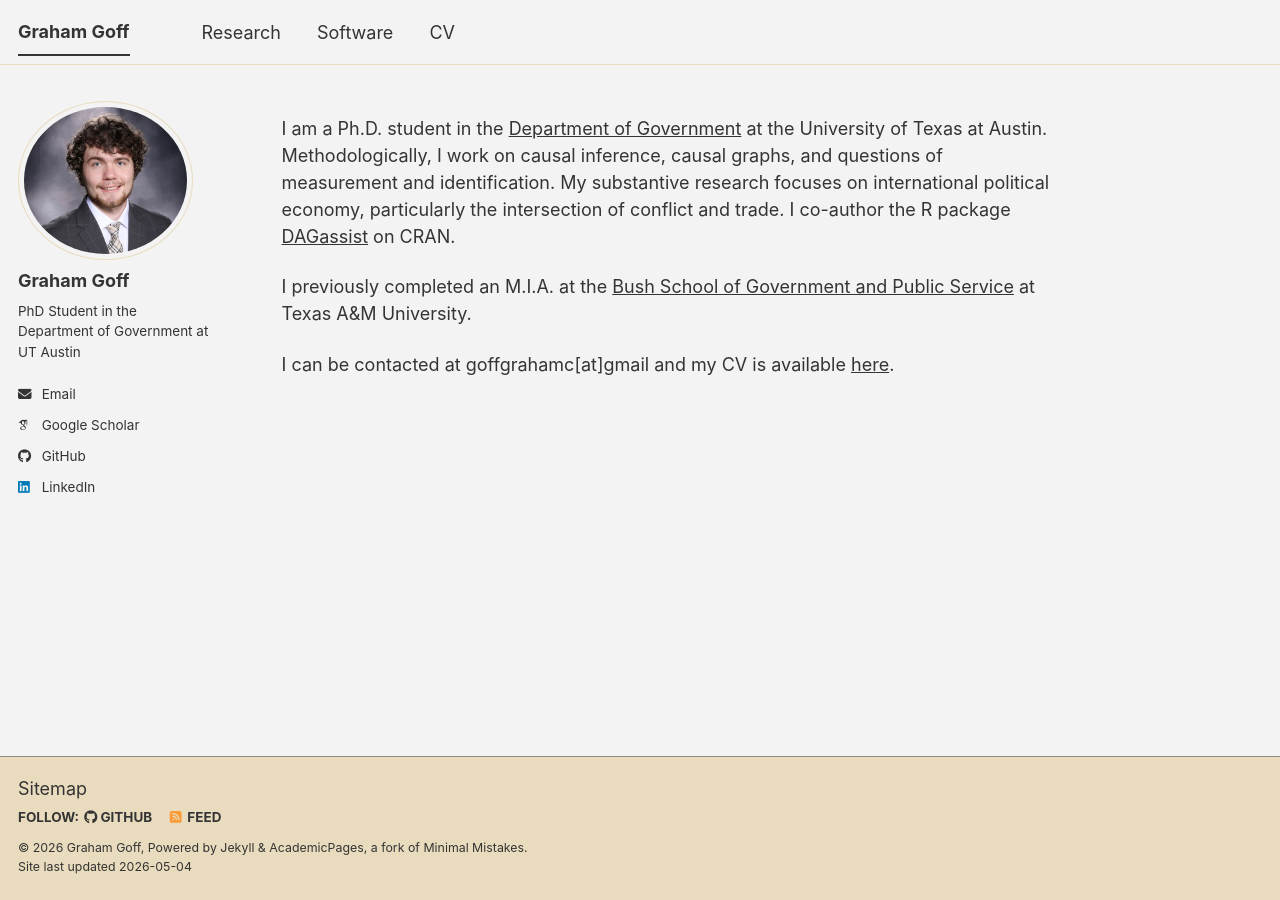
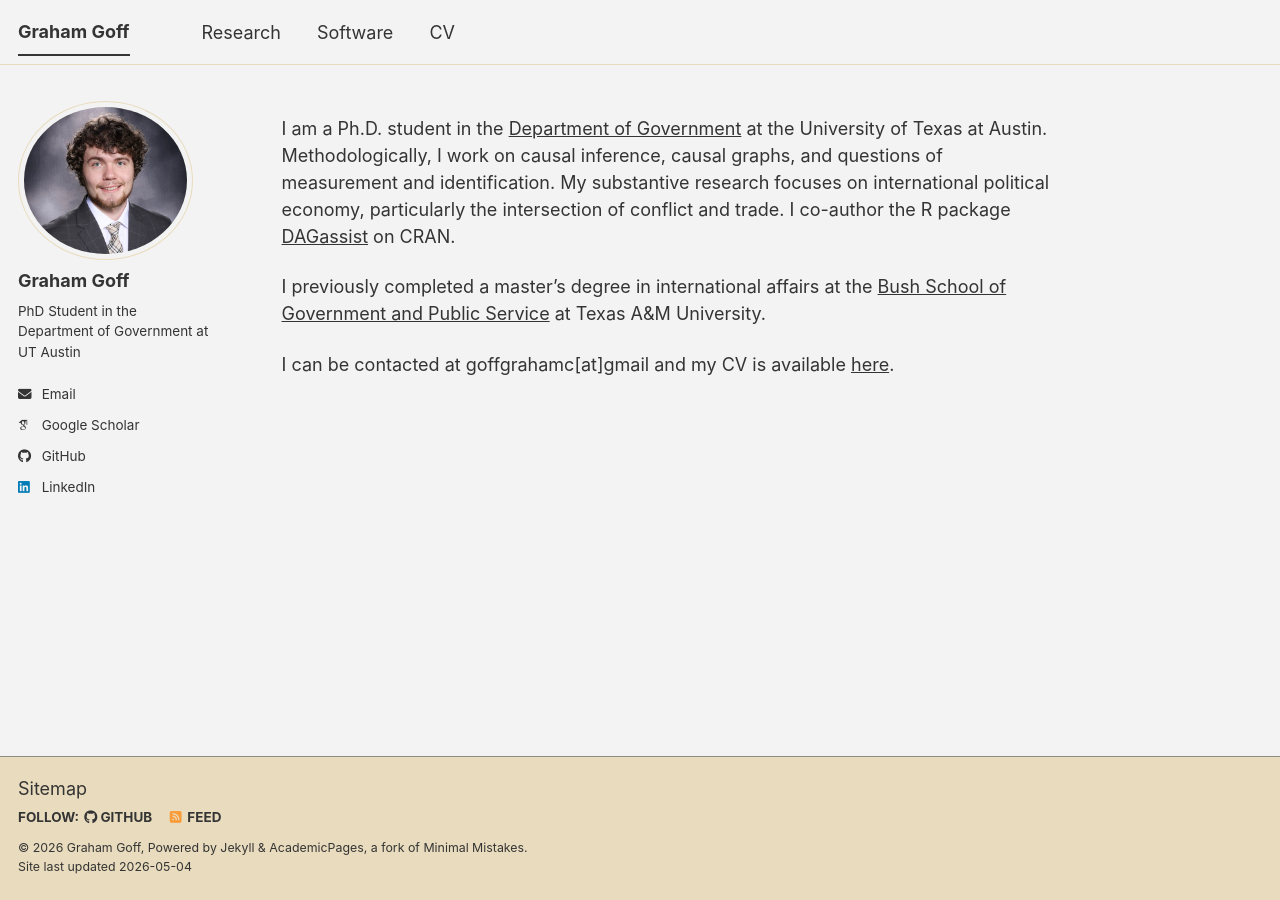
Before and after one commit to grahamgoff/grahamgoff.github.io, a Jekyll site: the page built from _pages/about.md, in a window 1280 px wide. Built offline with Jekyll 4.4.1, drawn with Linux system fonts in a browser that asks for light colours; some web fonts are replaced; a script bundle is joined from its source files by our own code; library files that are not in the unit come from our copies.

Commit message:
correct bio line

```diff
--- a/_pages/about.md
+++ b/_pages/about.md
@@ -9,6 +9,6 @@ redirect_from:
 
 I am a Ph.D. student in the [Department of Government](https://liberalarts.utexas.edu/government/) at the University of Texas at Austin. Methodologically, I work on causal inference, causal graphs, and questions of measurement and identification. My substantive research focuses on international political economy, particularly the intersection of conflict and trade. I co-author the R package [DAGassist](https://cran.r-project.org/package=DAGassist) on CRAN.
 
-I previously completed an M.I.A. at the [Bush School of Government and Public Service](https://bush.tamu.edu/) at Texas A&M University.
+I previously completed a master's degree in international affairs at the [Bush School of Government and Public Service](https://bush.tamu.edu/) at Texas A&M University.
 
 I can be contacted at goffgrahamc[at]gmail and my CV is available [here](/files/cv.pdf).
```
